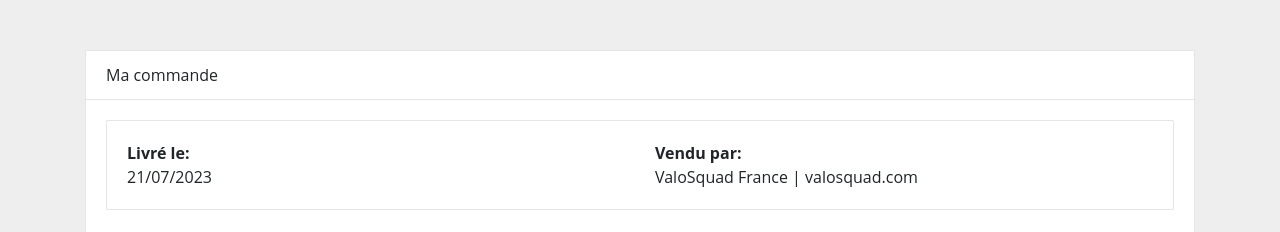
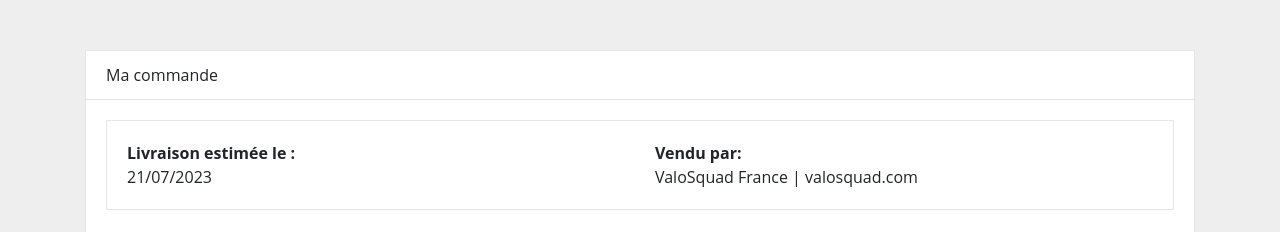
Before and after one commit to valosquadfrance/ValoSquad, a plain HTML site: page billings/billing3.html in a window 1280 px wide. Shown: the top 232 px of the page. Drawn offline with nearby package versions, Linux system fonts and the light colour scheme.

Commit message:
Update billing3.html

```diff
--- a/billings/billing3.html
+++ b/billings/billing3.html
@@ -32,7 +32,7 @@
         <div class="card-body">
             <article class="card">
                 <div class="card-body row">
-                    <div class="col"> <strong>Livré le:</strong> <br>21/07/2023 </div>
+                    <div class="col"> <strong>Livraison estimée le :</strong> <br>21/07/2023 </div>
                     <div class="col"> <strong>Vendu par:</strong> <br> ValoSquad France | valosquad.com </div>
                 </div>
             </article>
```
